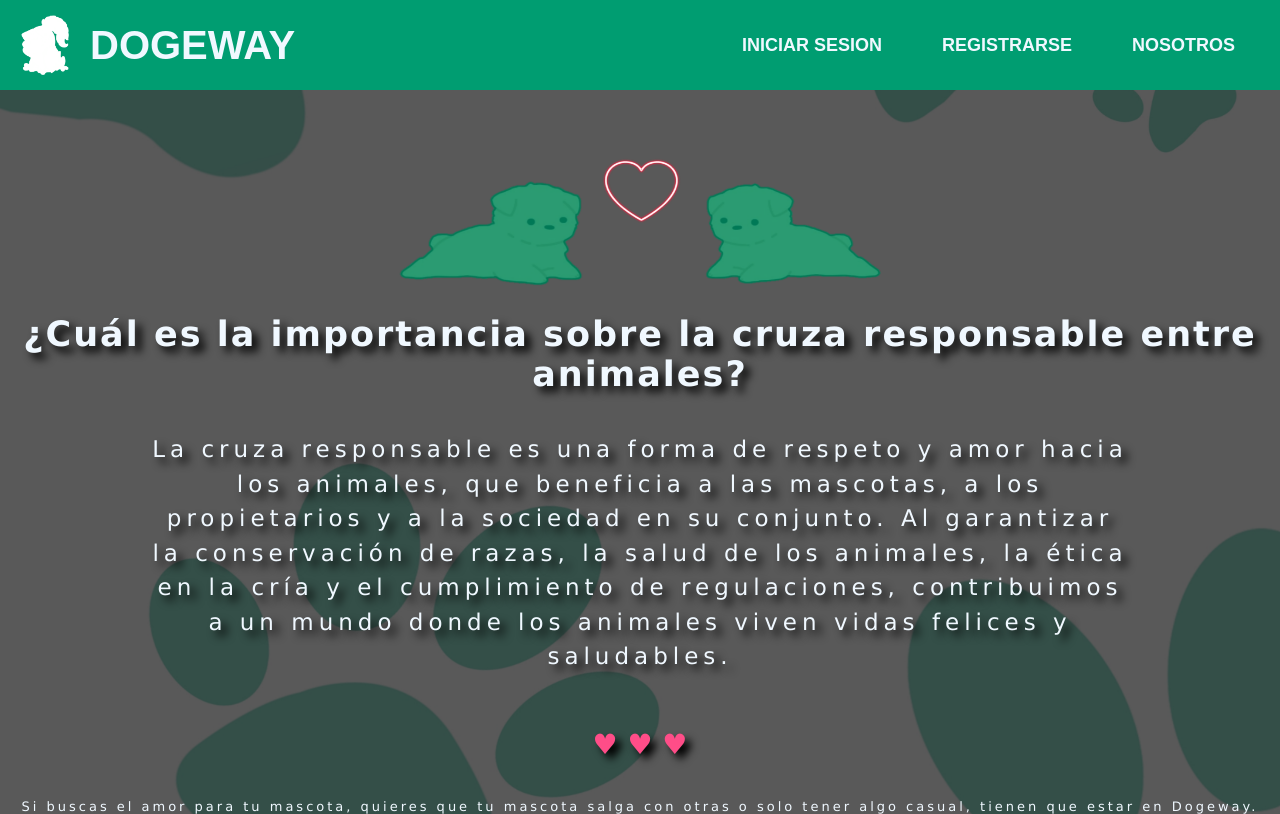
After one commit to alph56/Dogeway, a PHP site: page /dogeway/ in a window 1280 px wide. The commit adds this page. Run offline with PHP 8.4, Linux system fonts and the light colour scheme.

Commit message:
Ruteo del menu principal y edicion de registro

```diff
--- /dev/null
+++ b/Dogeway/CSS/indexS.css
@@ -0,0 +1,150 @@
+*{
+    padding: 0;
+    margin: 0;
+    box-sizing: border-box;
+}
+
+body {
+    font-family: Arial;
+    background-image: url(../Imagenes/fondo_texto.jpg);
+    background-size: cover;
+    background-position: center;
+}
+
+header{
+    width: 100%;
+    height: 100vh;
+}
+
+.nav {
+    width: 100%;
+    background: #009d71;
+    display: flex;
+    align-items: center;
+    justify-content: space-between;
+    padding: 15px;
+    transition: all 1s ease;
+}
+
+.rana{
+    height: 60px;
+    width: 60px;
+}
+
+.ranalogo{
+    display: flex;
+    align-items: center;
+}
+
+.logo{
+    font-size: 40px;
+    color:aliceblue;
+    font-weight: 100;
+    font-weight: bold;
+    padding-left: 15px;
+
+}
+.menu {
+    display: flex;
+}
+
+.menu li {
+    list-style: none;
+    margin: 10px;
+    color:aliceblue;
+    font-weight: bold;
+}
+
+.menu li a{
+    color:aliceblue;
+    text-decoration: none;
+    transition: all;
+    font-size: 18px;
+    padding: 20px;
+    font-family: Arial;
+}
+
+.menu li a:hover {
+    padding: 10px 20px;
+    background: #789dca;
+    color: black;
+    border-radius: 15px;
+    transition: 1s;
+}
+
+.submenu{
+    display: none;
+}
+
+.submenu li a{
+    color:aliceblue;
+    text-decoration: none;
+    font-size: 12px;
+    padding: 15px;
+    font-family: Arial;
+}
+
+.menu li:hover .submenu{
+    display: block;
+    position: absolute;
+    background-color: #009d71;
+    margin-top: 15px;
+    border-radius: 10px;
+    transition: 1s;
+}
+
+
+h1 {
+    font-size: 35px;
+    margin: 20px;
+    color: aliceblue;
+    font-family: Verdana, Geneva, Tahoma, sans-serif;
+    text-align: center;
+    letter-spacing: 2px;
+    text-shadow: black 6px 6px 8px;
+}
+
+h2 {
+    font-size: 28px;
+    margin: 20px;
+    color: rgb(255, 77, 136);
+    font-family: Verdana, Geneva, Tahoma, sans-serif;
+    text-align: center;
+    text-shadow: black 6px 6px 8px;
+}
+
+.info {
+    font-size: 23px;
+    line-height: 1.5;
+    color: aliceblue;
+    font-family: Verdana, Geneva, Tahoma, sans-serif;
+    text-align: center;
+    margin-left: 150px;
+    margin-right: 150px;
+    letter-spacing: 5px;
+    font-display: auto;
+    text-shadow: black 6px 6px 8px;
+}
+
+  p.centrado {
+    margin-top: 50px;
+    text-align: center;
+  }
+
+  .intro {
+    animation-name: fade;
+    animation-duration: 5s;
+  }
+
+  @keyframes fade {
+    from { opacity: 0; }
+    to { opacity: 1; }
+  }
+
+  .texto {
+    color: aliceblue;
+    text-align: center;
+    letter-spacing: 3px;
+    font-size: 13px;
+    font-family: Verdana, Geneva, Tahoma, sans-serif;
+  }
--- /dev/null
+++ b/Dogeway/index.php
@@ -0,0 +1,50 @@
+<!---->
+<!DOCTYPE html>
+<html>
+
+<head>
+    <title>DOGEWAY</title>
+    <link rel="stylesheet" href="CSS/indexS.css">
+</head>
+
+<body>
+
+    <header>
+
+        <nav class="nav">
+            <div class=ranalogo>
+                <img class="rana" src="Imagenes/Rana_blanco.png">
+            <div class="logo"> DOGEWAY</div> </div>
+            <ul class="menu">
+                <li><a href="Inicio/iniciosesion.php">INICIAR SESION</a></li>
+                <li><a href="Registro/registro.php">REGISTRARSE</a></li>
+                <li><a>NOSOTROS</a><br>
+                    <ul class="submenu">
+                        <li><a href="#">MISION</a></li>
+                        <li><a href="#">VISION</a></li>
+                        <li><a href="#">CONTACTO</a></li>
+                    </ul>
+                </li>
+            </ul>
+        </nav>
+                <div class="intro">
+                    <p class="centrado">
+                        <img src="Imagenes/perritos.png" width="500px" height="150px">
+                    </p>
+                        <h1>¿Cuál es la importancia sobre la cruza responsable entre animales?</h1><br>
+                    <div class="info">
+                        <p>La cruza responsable es una forma de respeto y amor hacia los animales, que beneficia a las mascotas, a los propietarios y a la sociedad en su conjunto. Al garantizar la conservación de razas, la salud de los animales, la ética en la cría y el cumplimiento de regulaciones, contribuimos a un mundo donde los animales viven vidas felices y saludables.</p>
+                        <br>
+                    </div>
+                        <h2>♥ ♥ ♥</h2><br>
+                    <p class="texto">
+                        Si buscas el amor para tu mascota, quieres que tu mascota salga con otras o solo tener algo casual, tienen que estar en Dogeway.
+                    </p>
+                </div>
+    </header>
+
+
+
+</body>
+
+</html>
```
Also changed, not shown: Dogeway/Inicio/iniciosesion.php (added, +32 -0 lines), Dogeway/Registro/enviar_email.php (+10 -4 lines), Dogeway/Registro/registro.php (+5 -3 lines), Dogeway/Registro/verificar.php (+12 -4 lines), Dogeway/Imagenes/fondo_texto.jpg (added), Dogeway/Imagenes/perritos.png (added).
